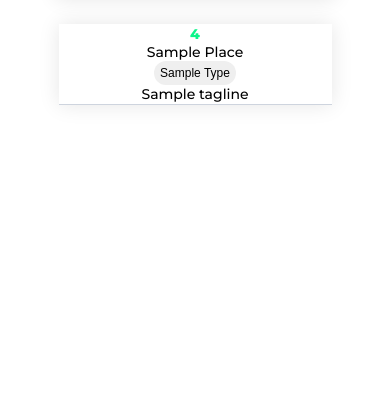
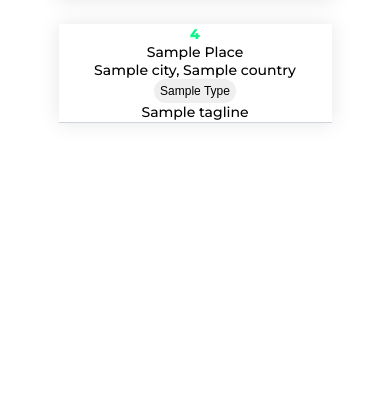
Before and after one commit to dbian17/blog, a Flask app: template src/webapp/api/templates/place_list/place_list.html in a window 390 px wide. Shown: the part 112-532 px from the top of the page. Run offline with Flask 3, Linux system fonts and the light colour scheme; the template is opened without the code that fills it: most values are stand-ins (such as "Sample title", 1, 10 or a date in 2020).

Commit message:
Add location entries to place table

```diff
--- a/src/webapp/api/static/styles/place-list.css
+++ b/src/webapp/api/static/styles/place-list.css
@@ -61,6 +61,7 @@
         height: 250px;
         grid-template-areas:
         "rating name"
+        "rating location"
         "rating types"
         "rating tagline";
         grid-template-columns: 2fr 5fr;
@@ -81,6 +82,13 @@
         align-content: center
     }
 
+    .place-list-item-location {
+        grid-area: location;
+        font-size: 30px;
+        text-align: left;
+        align-content: center
+    }
+
     .place-list-item-types {
         grid-area: types;
         text-align: left;
--- a/src/webapp/api/templates/place_list/desktop/place_list_table.html
+++ b/src/webapp/api/templates/place_list/desktop/place_list_table.html
@@ -2,6 +2,7 @@
     <tr class = "place-list-table-header">
         <th>Rating</th>
         <th>Name</th>
+        <th>Location</th>
         <th>Types</th>
         <th>Tagline</th>
     </tr>
--- a/src/webapp/api/templates/place_list/mobile/place_list_item.html
+++ b/src/webapp/api/templates/place_list/mobile/place_list_item.html
@@ -6,6 +6,16 @@
   <div class="place-list-item-rating">{{place.rating}}</div>
 
   <div class="place-list-item-name">{{display_name(place.name)}}</div>
+
+  <div class="place-list-item-location">
+    {% if place.city and place.country %}
+      {{place.city}}, {{place.country}}
+    {% elif place.city %}
+      {{place.city}}
+    {% elif place.country %}
+      {{place.country}}
+    {% endif %}
+  </div>
 
   {% if place.types %}
     <div class="place-list-item-types">
```
Also changed, not shown: src/webapp/api/templates/place_list/desktop/place_list_item.html (+10 -0 lines).
